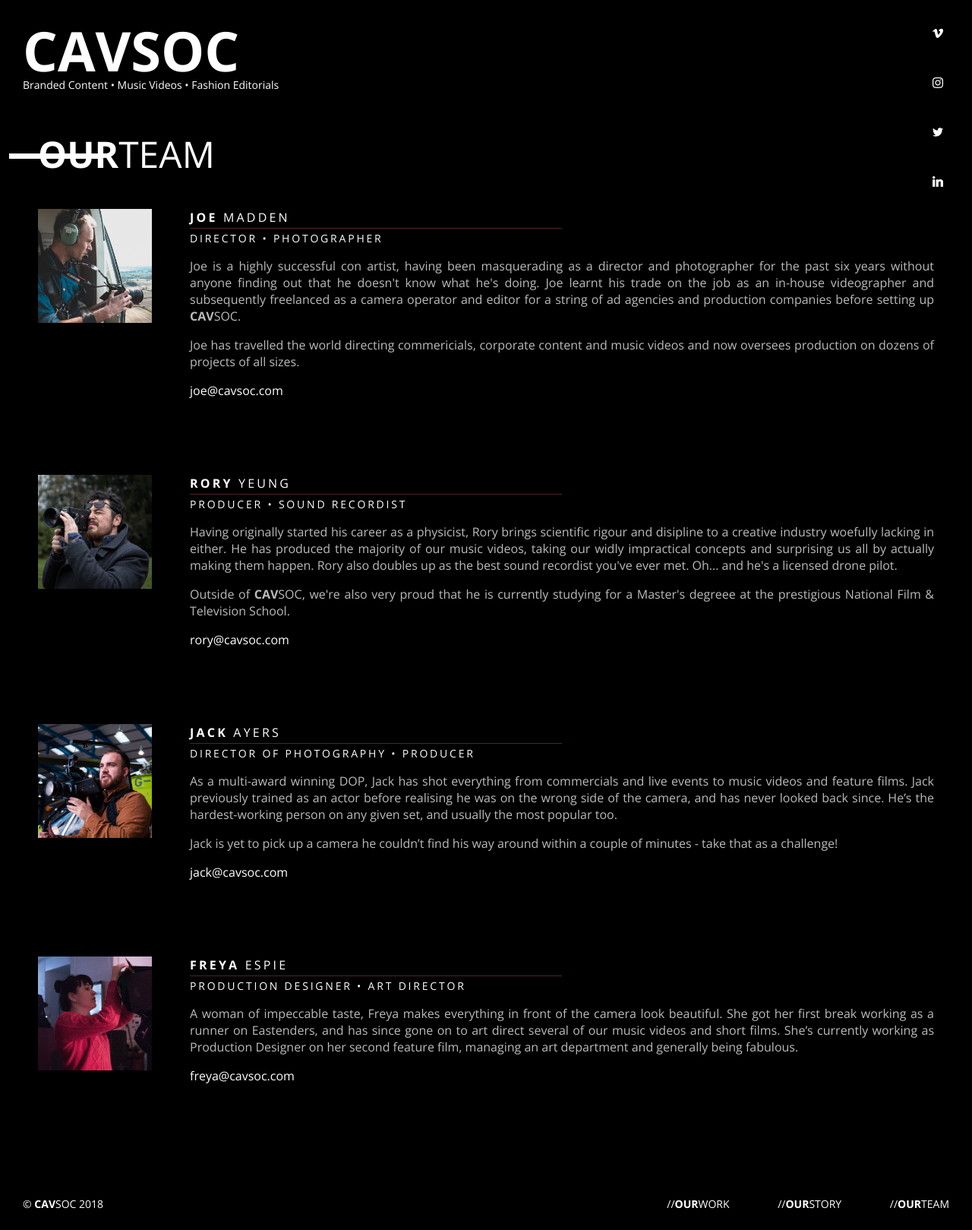
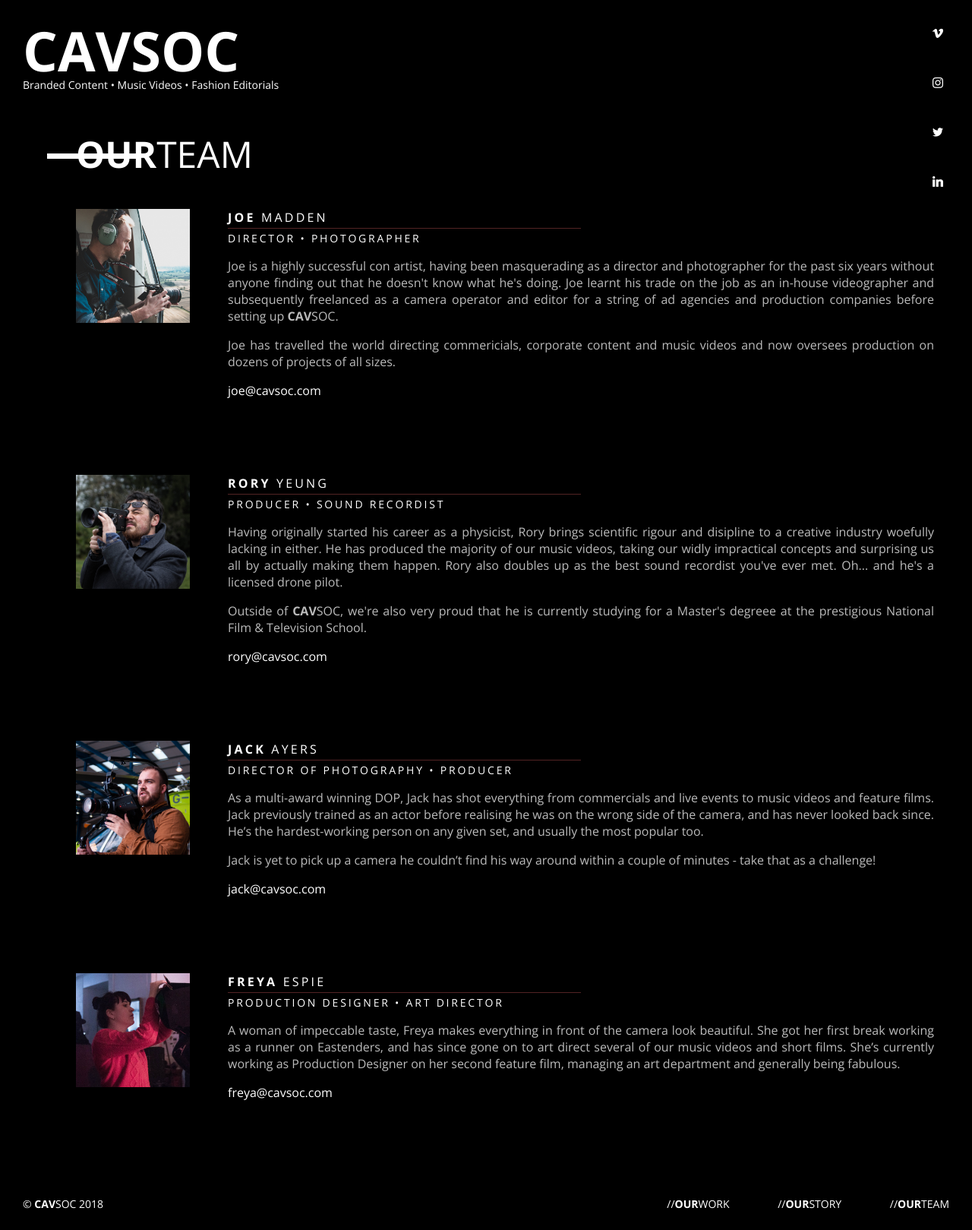
Before and after one commit to joshthompson/cavsoc.com, a PHP site: page /team.php in a window 1280 px wide. Shown: the whole page at 76% size. Run offline with PHP 8.4, Linux system fonts and the light colour scheme; some libraries are stand-ins or nearby versions.

Commit message:
CSS issue

```diff
--- a/www/style/style.css
+++ b/www/style/style.css
@@ -248,7 +248,7 @@ em {
 }
 
 .page-content {
-	padding: 0px 50px 0px 50px;
+	padding: 0px 50px 0px 100px;
 	overflow-x: hidden;
 	width: 100%;
 	max-width: 1500px;
```
